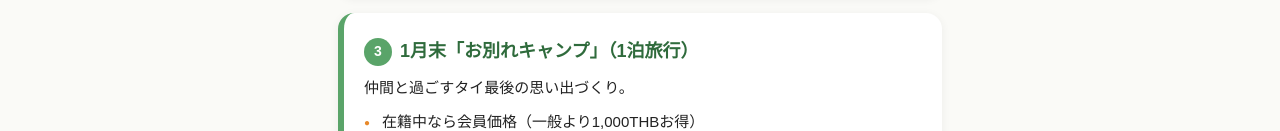
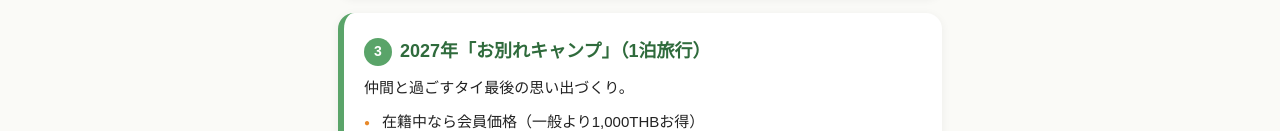
Before and after one commit to n95m3win-wq/infinito-camp-2026-, a plain HTML site: page kikoku-support-2027/index.html in a window 1280 px wide. Shown: the part 578-709 px from the top of the page. Drawn offline with Linux system fonts and the light colour scheme.

Commit message:
Update index.html

```diff
--- a/kikoku-support-2027/index.html
+++ b/kikoku-support-2027/index.html
@@ -49,7 +49,7 @@ footer{text-align:center;color:var(--muted);font-size:12px;padding:24px 16px 36p
 
 </section>
 <section class="card">
-<h2><span class="num">3</span>1月末「お別れキャンプ」（1泊旅行）</h2>
+<h2><span class="num">3</span>2027年「お別れキャンプ」（1泊旅行）</h2>
 <p>仲間と過ごすタイ最後の思い出づくり。</p>
 <ul>
 <li>在籍中なら会員価格（一般より1,000THBお得）</li>
```
